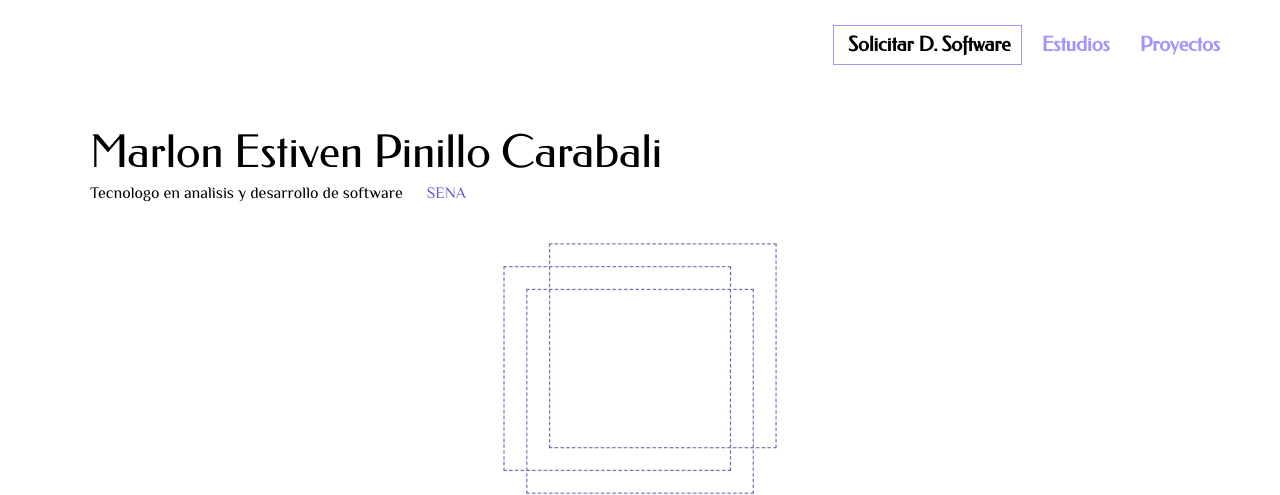
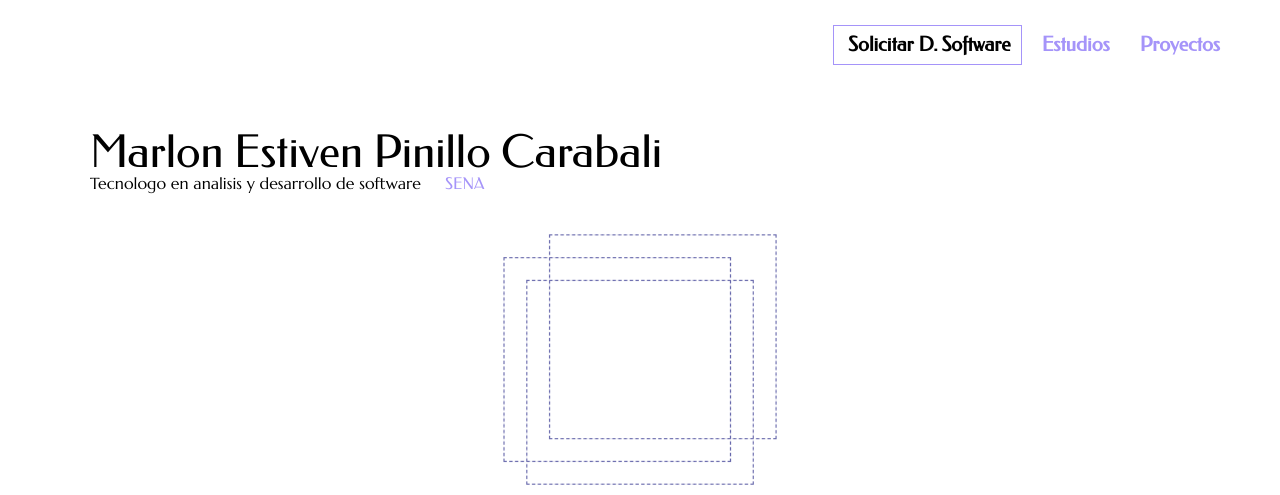
Before and after one commit to EstivenPinillo/estivenpinillo.dev, a PHP site: page / in a window 1280 px wide. Shown: the top 495 px of the page. Run offline with PHP 8.4, Linux system fonts and the light colour scheme.

Commit message:
style: add new pallete colors to 'header-main' and class 'OOCSS'

```diff
--- a/css/project.css
+++ b/css/project.css
@@ -64,6 +64,9 @@
 .br-4 {
   border-radius: 4px; }
 
+.ml-20 {
+  margin-left: 20px; }
+
 .font-federo {
   font-family: Federo; }
 
@@ -103,6 +106,9 @@
 
 .fs-m {
   font-size: 20px; }
+
+.fs-b {
+  font-size: 45px; }
 
 .t-center {
   text-align: center; }
@@ -150,6 +156,9 @@
   margin-top: 80px;
   display: grid;
   grid-template-columns: 1fr auto 1fr; }
+
+.header-main {
+  grid-column: 3 / 3; }
 
 .header-section {
   grid-column: 2/2; }
--- a/css/style.css
+++ b/css/style.css
@@ -109,17 +109,10 @@
 
 
 
-.header-main {
-    grid-column: 3 / 3 ;
-}
-
 #header-main__title {
     font-size: 45px;
 }
 
-.header-main__sub-title {
-    margin-top: 10px;
-}
 
 #header-main__sub-title__two {
     margin-left: 20px;
--- a/index.html
+++ b/index.html
@@ -24,10 +24,10 @@
         </nav>
 
         <header class="header-main">
-            <h1 id="header-main__title" class="font-federo"><span id="marlon">Marlon</span> Estiven Pinillo <span id="carabali">Carabali</span></h1>
-            <div class="header-main__sub-title">
-                <span id="header-main__sub-title__one">Tecnologo en analisis y desarrollo de software</span>
-                <span id="header-main__sub-title__two">SENA</span>
+            <h1 class="font-federo fs-b"><span id="marlon">Marlon</span> Estiven Pinillo <span id="carabali">Carabali</span></h1>
+            <div>
+                <span class="font-marcellus">Tecnologo en analisis y desarrollo de software</span>
+                <span class="color-tropicalindigo font-federo ml-20" >SENA</span>
             </div>
         </header>
 
--- a/sass/project.scss
+++ b/sass/project.scss
@@ -89,6 +89,10 @@ $medium-slate-blue: #7371fcff;
     border-radius: 4px;
 }
 
+.ml-20 {
+    margin-left: 20px;
+}
+
 .font-federo {
     font-family: Federo;
 }
@@ -146,6 +150,10 @@ $medium-slate-blue: #7371fcff;
 
 .fs-m {
     font-size: 20px;
+}
+
+.fs-b {
+    font-size: 45px;
 }
 
 .t-center {
@@ -214,6 +222,10 @@ $medium-slate-blue: #7371fcff;
 }
 
 .header {
+
+    &-main {
+        grid-column: 3 / 3 ;
+    }
 
     &-section {
         grid-column: 2/2;
```
